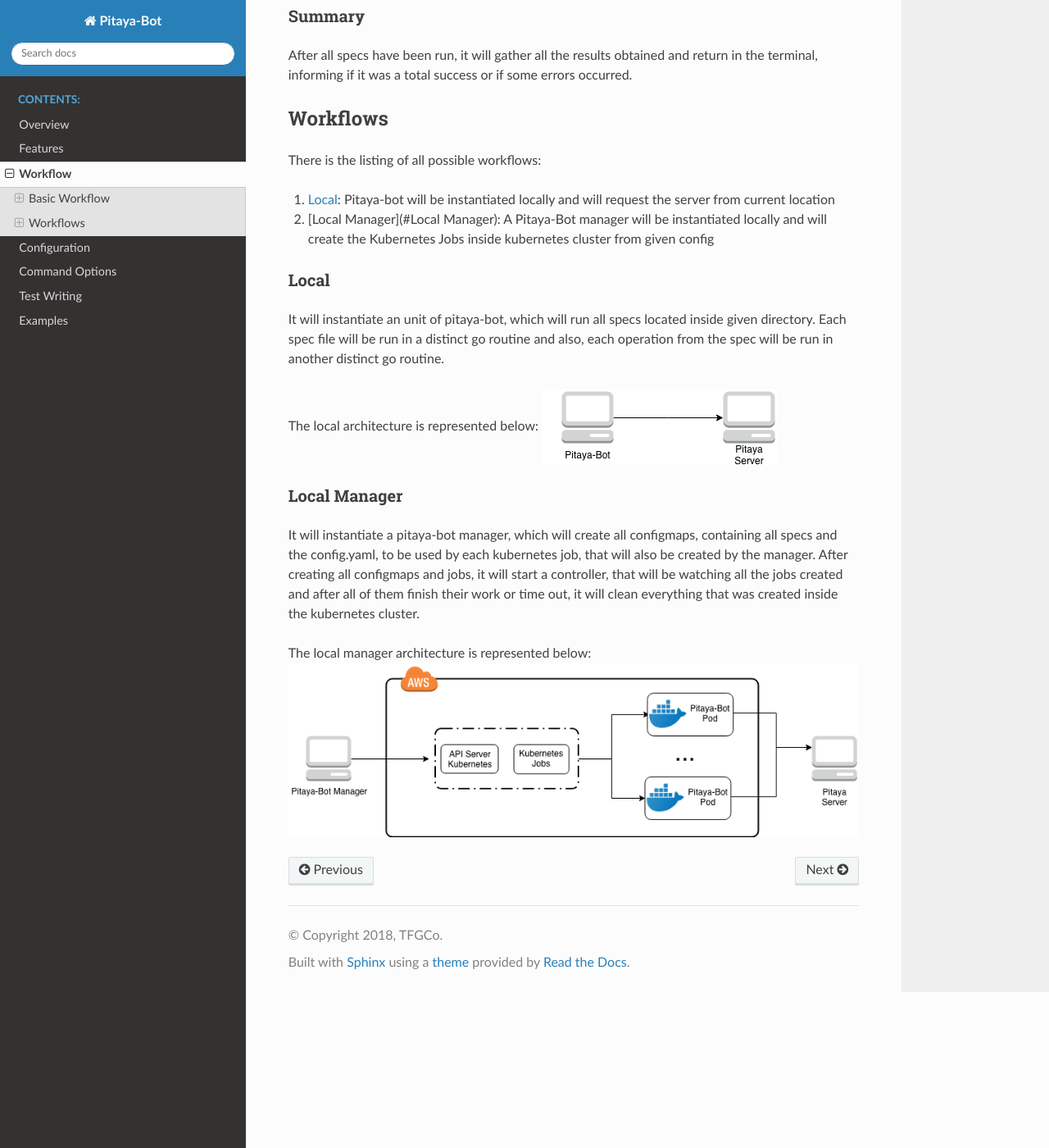
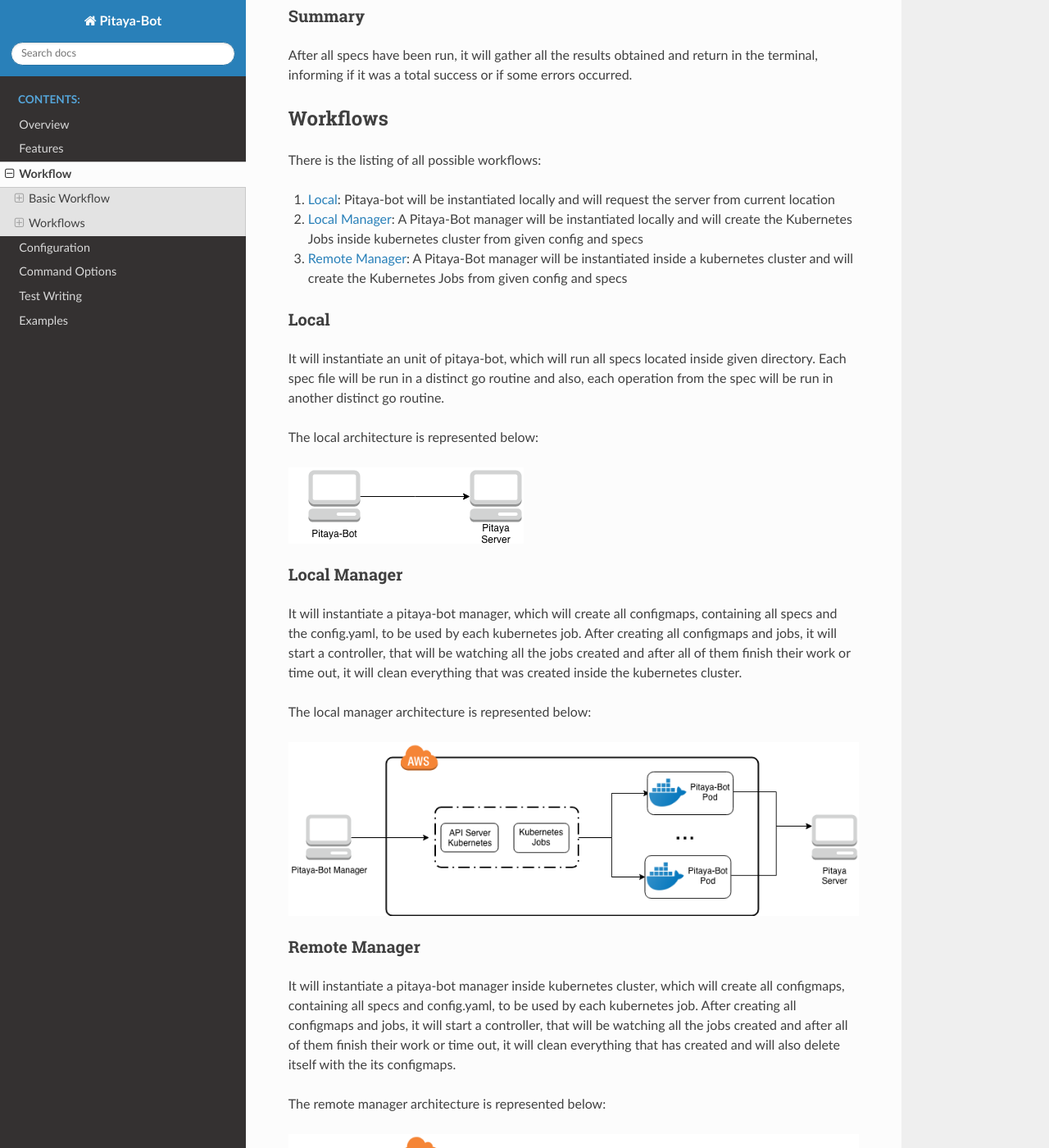
Before and after one commit to topfreegames/pitaya-bot, a Sphinx documentation site: the page built from docs/workflow.md, in a window 1280 px wide and 1400 px high, scrolled down 1493 px. Shown: the whole window at 82% size. Built offline with Sphinx 7.4.7 and the Read the Docs theme 2.0.0, drawn with Linux system fonts in a browser that asks for light colours.

Commit message:
Corrected docs and added the remote pitaya-bot into it

```diff
--- a/docs/workflow.md
+++ b/docs/workflow.md
@@ -51,19 +51,30 @@ After all specs have been run, it will gather all the results obtained and retur
 
 There is the listing of all possible workflows:
 
-1. [Local](#Local): Pitaya-bot will be instantiated locally and will request the server from current location
-2. [Local Manager](#Local Manager): A Pitaya-Bot manager will be instantiated locally and will create the Kubernetes Jobs inside kubernetes cluster from given config
+1. [Local](#local): Pitaya-bot will be instantiated locally and will request the server from current location
+2. [Local Manager](#local-manager): A Pitaya-Bot manager will be instantiated locally and will create the Kubernetes Jobs inside kubernetes cluster from given config and specs
+3. [Remote Manager](#remote-manager): A Pitaya-Bot manager will be instantiated inside a kubernetes cluster and will create the Kubernetes Jobs from given config and specs
 
 ### Local
 
 It will instantiate an unit of pitaya-bot, which will run all specs located inside given directory. Each spec file will be run in a distinct go routine and also, each operation from the spec will be run in another distinct go routine.
 
 The local architecture is represented below:
+
 ![local](./_static/LocalWorkflow.png "Local Pitaya-Bot")
 
 ### Local Manager
 
-It will instantiate a pitaya-bot manager, which will create all configmaps, containing all specs and the config.yaml, to be used by each kubernetes job, that will also be created by the manager. After creating all configmaps and jobs, it will start a controller, that will be watching all the jobs created and after all of them finish their work or time out, it will clean everything that was created inside the kubernetes cluster.
+It will instantiate a pitaya-bot manager, which will create all configmaps, containing all specs and the config.yaml, to be used by each kubernetes job. After creating all configmaps and jobs, it will start a controller, that will be watching all the jobs created and after all of them finish their work or time out, it will clean everything that was created inside the kubernetes cluster.
 
 The local manager architecture is represented below:
+
 ![local manager](./_static/LocalManagerWorkflow.png "Local Manager Pitaya-Bot")
+
+### Remote Manager
+
+It will instantiate a pitaya-bot manager inside kubernetes cluster, which will create all configmaps, containing all specs and config.yaml, to be used by each kubernetes job. After creating all configmaps and jobs, it will start a controller, that will be watching all the jobs created and after all of them finish their work or time out, it will clean everything that has created and will also delete itself with the its configmaps.
+
+The remote manager architecture is represented below:
+
+![remote manager](./_static/RemoteManagerWorkflow.png "Remote Manager Pitaya-Bot")
```
Also changed, not shown: docs/examples.md (+2 -0 lines), docs/test_writing.md (+2 -2 lines), docs/_static/RemoteManagerWorkflow.png (added).
